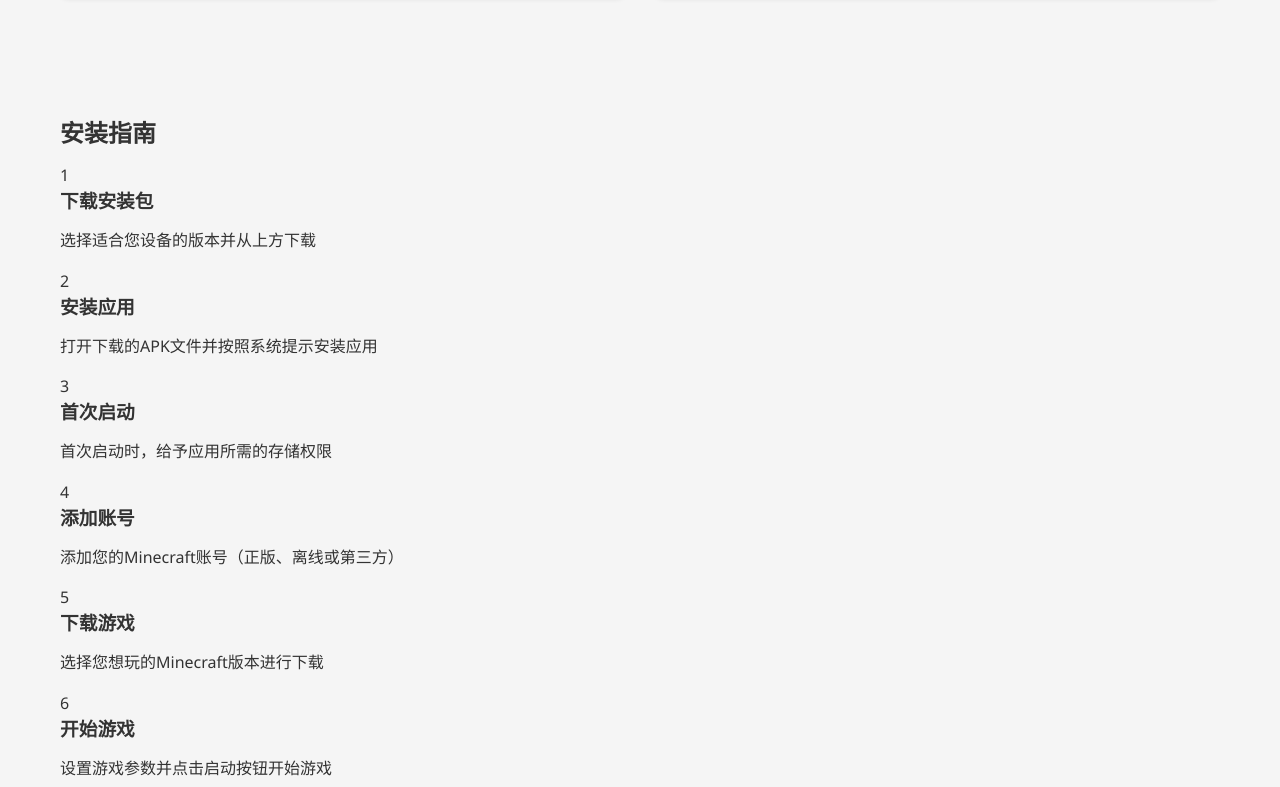
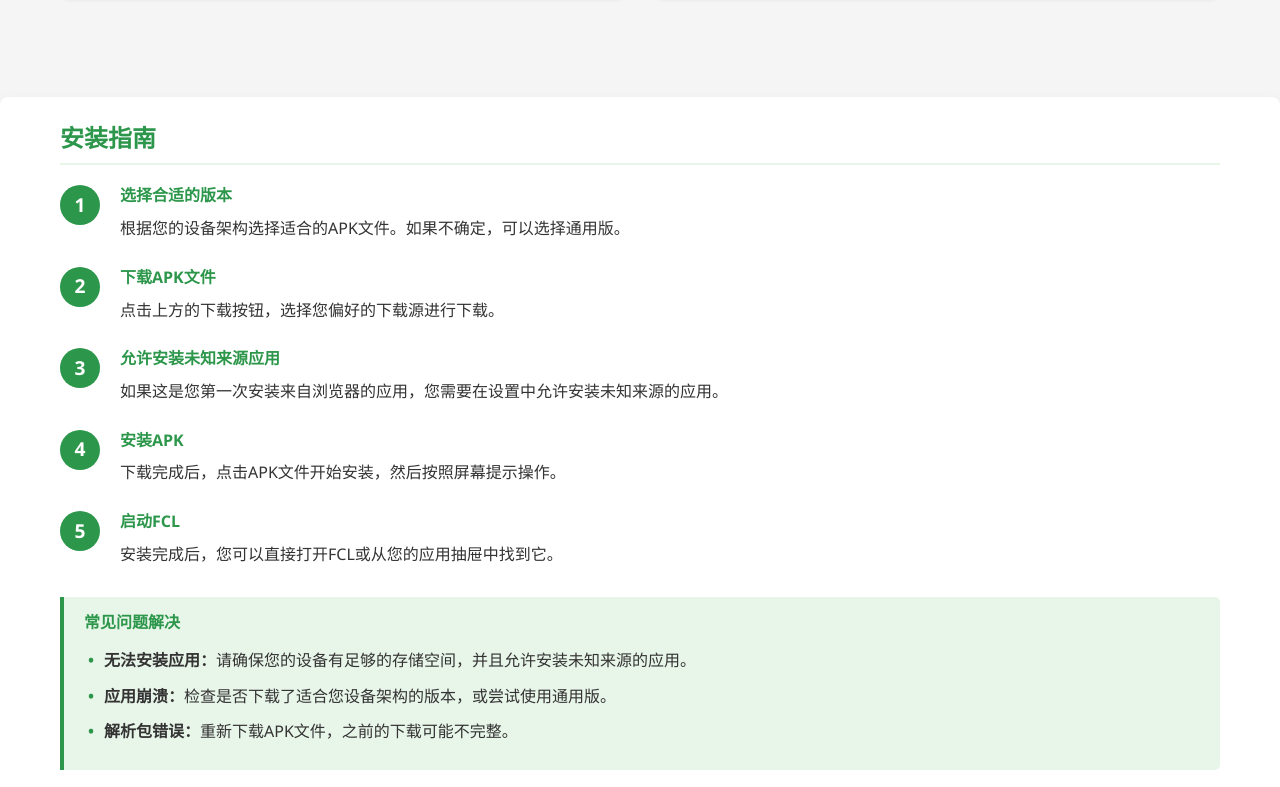
Before and after one commit to fcl-docs/web, a website: page download.html in a window 1280 px wide. Shown: the part 1413-2200 px from the top of the page. Drawn offline with Linux system fonts and the light colour scheme.

Commit message:
docs(download): 更新安装指南并优化页面样式
- 重新设计安装指南样式，增加步骤编号和视觉元素
- 更新安装步骤内容，使其更加清晰易懂
- 添加常见问题解决部分，帮助用户解决安装过程中可能遇到的问题
- 优化下载页面在移动端的显示效果

```diff
--- a/css/download.css
+++ b/css/download.css
@@ -175,6 +175,103 @@
     width: 100%;
 }
 
+/* 恢复并增强安装指南区域样式 */
+.installation-guide {
+    background-color: white;
+    border-radius: 8px;
+    padding: 25px;
+    margin-top: 40px;
+    box-shadow: 0 2px 10px rgba(0, 0, 0, 0.05);
+}
+
+.installation-guide h3 {
+    color: var(--primary-color);
+    margin-bottom: 20px;
+    font-size: 1.5rem;
+    border-bottom: 2px solid var(--hover-color);
+    padding-bottom: 10px;
+}
+
+.installation-guide .steps {
+    counter-reset: step-counter;
+    margin-bottom: 30px;
+}
+
+.installation-guide .step {
+    position: relative;
+    padding-left: 60px;
+    margin-bottom: 25px;
+    min-height: 50px;
+    counter-increment: step-counter;
+}
+
+.installation-guide .step:before {
+    content: counter(step-counter);
+    position: absolute;
+    left: 0;
+    top: 0;
+    width: 40px;
+    height: 40px;
+    background-color: var(--primary-color);
+    color: white;
+    border-radius: 50%;
+    display: flex;
+    justify-content: center;
+    align-items: center;
+    font-weight: bold;
+    font-size: 1.2rem;
+}
+
+.installation-guide .step h4 {
+    margin-top: 0;
+    margin-bottom: 10px;
+    color: var(--primary-color);
+}
+
+.installation-guide .step p {
+    margin-bottom: 10px;
+    line-height: 1.6;
+}
+
+.installation-guide .step img {
+    max-width: 100%;
+    border-radius: 5px;
+    margin: 15px 0;
+    box-shadow: 0 3px 6px rgba(0, 0, 0, 0.1);
+}
+
+.installation-guide .troubleshooting {
+    background-color: var(--hover-color);
+    border-left: 4px solid var(--primary-color);
+    padding: 15px 20px;
+    margin-top: 30px;
+    border-radius: 0 5px 5px 0;
+}
+
+.installation-guide .troubleshooting h4 {
+    color: var(--primary-color);
+    margin-top: 0;
+    margin-bottom: 15px;
+}
+
+.installation-guide .troubleshooting ul {
+    padding-left: 20px;
+}
+
+.installation-guide .troubleshooting ul li {
+    margin-bottom: 10px;
+    position: relative;
+}
+
+.installation-guide .troubleshooting ul li:before {
+    content: "•";
+    color: var(--primary-color);
+    font-weight: bold;
+    display: inline-block;
+    width: 1em;
+    margin-left: -1em;
+}
+
 /* 加强下载页面在移动端的显示 */
 @media (max-width: 768px) {
     /* 已有的样式 */
@@ -208,4 +305,18 @@
         padding: 8px 15px;
         font-size: 0.9rem;
     }
+
+    .installation-guide {
+        padding: 20px 15px;
+    }
+
+    .installation-guide .step {
+        padding-left: 50px;
+    }
+
+    .installation-guide .step:before {
+        width: 35px;
+        height: 35px;
+        font-size: 1rem;
+    }
 }
--- a/download.html
+++ b/download.html
@@ -118,38 +118,37 @@
 
     <section class="installation-guide">
         <div class="container">
-            <h2>安装指南</h2>
-            <div class="guide-steps">
-                <div class="guide-step">
-                    <div class="step-number">1</div>
-                    <h3>下载安装包</h3>
-                    <p>选择适合您设备的版本并从上方下载</p>
+            <h3>安装指南</h3>
+            <div class="steps">
+                <div class="step">
+                    <h4>选择合适的版本</h4>
+                    <p>根据您的设备架构选择适合的APK文件。如果不确定，可以选择通用版。</p>
                 </div>
-                <div class="guide-step">
-                    <div class="step-number">2</div>
-                    <h3>安装应用</h3>
-                    <p>打开下载的APK文件并按照系统提示安装应用</p>
+                <div class="step">
+                    <h4>下载APK文件</h4>
+                    <p>点击上方的下载按钮，选择您偏好的下载源进行下载。</p>
                 </div>
-                <div class="guide-step">
-                    <div class="step-number">3</div>
-                    <h3>首次启动</h3>
-                    <p>首次启动时，给予应用所需的存储权限</p>
+                <div class="step">
+                    <h4>允许安装未知来源应用</h4>
+                    <p>如果这是您第一次安装来自浏览器的应用，您需要在设置中允许安装未知来源的应用。</p>
                 </div>
-                <div class="guide-step">
-                    <div class="step-number">4</div>
-                    <h3>添加账号</h3>
-                    <p>添加您的Minecraft账号（正版、离线或第三方）</p>
+                <div class="step">
+                    <h4>安装APK</h4>
+                    <p>下载完成后，点击APK文件开始安装，然后按照屏幕提示操作。</p>
                 </div>
-                <div class="guide-step">
-                    <div class="step-number">5</div>
-                    <h3>下载游戏</h3>
-                    <p>选择您想玩的Minecraft版本进行下载</p>
+                <div class="step">
+                    <h4>启动FCL</h4>
+                    <p>安装完成后，您可以直接打开FCL或从您的应用抽屉中找到它。</p>
                 </div>
-                <div class="guide-step">
-                    <div class="step-number">6</div>
-                    <h3>开始游戏</h3>
-                    <p>设置游戏参数并点击启动按钮开始游戏</p>
-                </div>
+            </div>
+
+            <div class="troubleshooting">
+                <h4>常见问题解决</h4>
+                <ul>
+                    <li><strong>无法安装应用：</strong>请确保您的设备有足够的存储空间，并且允许安装未知来源的应用。</li>
+                    <li><strong>应用崩溃：</strong>检查是否下载了适合您设备架构的版本，或尝试使用通用版。</li>
+                    <li><strong>解析包错误：</strong>重新下载APK文件，之前的下载可能不完整。</li>
+                </ul>
             </div>
         </div>
     </section>
```
